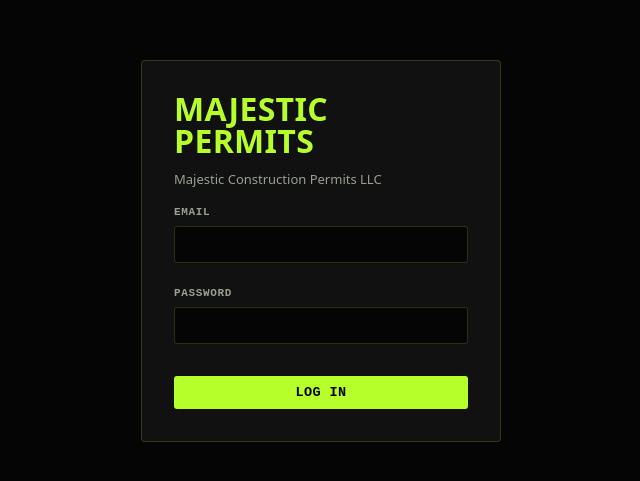
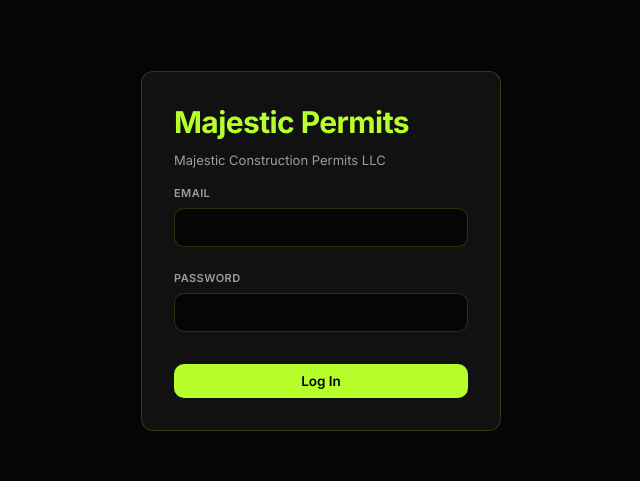
Before and after one commit to padavanoangelique-rgb/lead-generator, a Next.js app: page /login in a window 1280 px wide. Shown: the part 149-630 px from the top of the page, without its empty margins (319-959 px from the left). Built offline with nearby package versions, Linux system fonts and the light colour scheme; no server answers.

Commit message:
Use Inter on Lead Generator, Sales, and Finances like All Jobs.

```diff
--- a/app/globals.css
+++ b/app/globals.css
@@ -37,29 +37,29 @@ html[data-theme="light"] {
 * { box-sizing: border-box; }
 body {
   margin: 0;
-  font-family: 'IBM Plex Sans', system-ui, -apple-system, sans-serif;
-  font-size: 16px;
+  font-family: Inter, ui-sans-serif, system-ui, -apple-system, sans-serif;
+  font-size: 15px;
   background: var(--bg);
   color: var(--text);
   -webkit-font-smoothing: antialiased;
 }
 h1, h2, h3 {
-  font-family: 'Big Shoulders Display', system-ui, sans-serif;
-  font-weight: 800;
-  text-transform: uppercase;
-  letter-spacing: 0.01em;
-  line-height: 0.98;
+  font-family: Inter, ui-sans-serif, system-ui, sans-serif;
+  font-weight: 700;
+  text-transform: none;
+  letter-spacing: -0.02em;
+  line-height: 1.2;
 }
 button {
   cursor: pointer;
   border: none;
-  border-radius: 3px;
+  border-radius: 10px;
   padding: 9px 16px;
-  font-family: 'IBM Plex Mono', ui-monospace, monospace;
+  font-family: Inter, ui-sans-serif, system-ui, sans-serif;
   font-size: 13.5px;
   font-weight: 600;
-  letter-spacing: 0.03em;
-  text-transform: uppercase;
+  letter-spacing: 0;
+  text-transform: none;
   transition: transform 0.12s ease, background 0.12s ease, border-color 0.12s ease;
 }
 button:hover { transform: translateY(-1px); opacity: 0.92; }
@@ -84,17 +84,17 @@ header {
   border-bottom: 1px solid var(--border);
 }
 html[data-theme="dark"] header { background: #000; color: #fff; }
-header h1 { margin: 0; font-size: 20px; text-transform: uppercase; }
+header h1 { margin: 0; font-size: 18px; text-transform: none; font-weight: 700; }
 header h1 span { color: var(--gold); }
 header h1 small {
-  display: block; font-family: 'IBM Plex Mono', monospace; font-weight: 500;
-  font-size: 11px; letter-spacing: 0.1em; text-transform: uppercase; color: var(--text-muted); margin-top: 2px;
+  display: block; font-family: Inter, ui-sans-serif, system-ui, sans-serif; font-weight: 500;
+  font-size: 11px; letter-spacing: 0.04em; text-transform: uppercase; color: var(--text-muted); margin-top: 2px;
 }
 
 .top-nav { display: flex; align-items: center; gap: 6px; flex-wrap: wrap; }
 .top-nav a {
-  color: var(--text-muted); text-decoration: none; padding: 8px 14px; border-radius: 3px;
-  font-family: 'IBM Plex Mono', monospace; font-size: 13px; font-weight: 600; letter-spacing: 0.03em; text-transform: uppercase;
+  color: var(--text-muted); text-decoration: none; padding: 8px 14px; border-radius: 10px;
+  font-family: Inter, ui-sans-serif, system-ui, sans-serif; font-size: 13px; font-weight: 600; letter-spacing: 0; text-transform: none;
 }
 .top-nav a:hover { color: var(--text); background: var(--navy-light); }
 .top-nav a.active { color: #000; background: var(--gold); }
@@ -108,7 +108,7 @@ main { padding: 20px 24px 60px; max-width: 1200px; margin: 0 auto; }
 }
 .audience-tab {
   background: transparent; color: var(--text-muted); border: 1.5px solid transparent;
-  padding: 8px 14px; font-size: 12.5px; border-radius: 3px;
+  padding: 8px 14px; font-size: 13px; border-radius: 10px; text-transform: none;
 }
 .audience-tab:hover { color: var(--text); border-color: var(--border); }
 .audience-tab.active { background: var(--gold); color: #000; }
@@ -116,36 +116,36 @@ html[data-theme="light"] .audience-tab.active { color: #fff; }
 
 .stats-bar { display: grid; grid-template-columns: repeat(4, 1fr); gap: 12px; margin-bottom: 20px; }
 @media (max-width: 700px) { .stats-bar { grid-template-columns: 1fr 1fr; } }
-.stat { background: var(--card); border: 1px solid var(--border); border-radius: 4px; padding: 14px 16px; cursor: pointer; }
+.stat { background: var(--card); border: 1px solid var(--border); border-radius: 12px; padding: 14px 16px; cursor: pointer; }
 .stat:hover, .stat.active { border-color: var(--gold); }
-.stat .num { font-family: 'Big Shoulders Display', sans-serif; font-size: 30px; font-weight: 800; color: var(--gold); line-height: 1; }
-.stat .label { font-family: 'IBM Plex Mono', monospace; font-size: 11px; color: var(--text-muted); text-transform: uppercase; letter-spacing: 0.06em; margin-top: 4px; }
+.stat .num { font-family: Inter, ui-sans-serif, system-ui, sans-serif; font-size: 28px; font-weight: 700; color: var(--gold); line-height: 1; }
+.stat .label { font-family: Inter, ui-sans-serif, system-ui, sans-serif; font-size: 11px; color: var(--text-muted); text-transform: uppercase; letter-spacing: 0.04em; margin-top: 4px; }
 
-.panel { background: var(--card); border: 1px solid var(--border); border-radius: 4px; padding: 20px; margin-bottom: 18px; }
-.panel h2 { margin: 0 0 4px; font-size: 19px; color: var(--gold-light); }
+.panel { background: var(--card); border: 1px solid var(--border); border-radius: 12px; padding: 20px; margin-bottom: 18px; }
+.panel h2 { margin: 0 0 4px; font-size: 18px; color: var(--gold-light); }
 .panel .sub { color: var(--text-muted); font-size: 13.5px; margin: 0 0 16px; line-height: 1.55; }
 
 .grid-2 { display: grid; grid-template-columns: 1fr 1fr; gap: 0 16px; }
 @media (max-width: 700px) { .grid-2 { grid-template-columns: 1fr; } }
 
-label { display: block; font-family: 'IBM Plex Mono', monospace; font-size: 11px; color: var(--text-muted); margin-bottom: 4px; font-weight: 600; text-transform: uppercase; letter-spacing: 0.06em; }
+label { display: block; font-family: Inter, ui-sans-serif, system-ui, sans-serif; font-size: 11px; color: var(--text-muted); margin-bottom: 4px; font-weight: 600; text-transform: uppercase; letter-spacing: 0.04em; }
 input, select, textarea {
   width: 100%; background: var(--bg); border: 1px solid var(--border); color: var(--text);
-  padding: 9px 10px; border-radius: 3px; font-size: 15px; margin-bottom: 14px; font-family: 'IBM Plex Sans', inherit;
+  padding: 9px 10px; border-radius: 10px; font-size: 15px; margin-bottom: 14px; font-family: Inter, ui-sans-serif, system-ui, sans-serif;
 }
 input:focus, select:focus, textarea:focus { outline: none; border-color: var(--gold); }
 textarea { min-height: 64px; resize: vertical; }
 
 .row { display: flex; gap: 10px; align-items: center; flex-wrap: wrap; }
 
-table { width: 100%; border-collapse: collapse; font-size: 14.5px; }
+table { width: 100%; border-collapse: collapse; font-size: 14px; }
 th, td { text-align: left; padding: 9px 8px; border-bottom: 1px solid var(--border); }
-th { background: var(--bg); font-family: 'IBM Plex Mono', monospace; font-size: 10.5px; text-transform: uppercase; letter-spacing: 0.05em; color: var(--text-muted); }
+th { background: var(--bg); font-family: Inter, ui-sans-serif, system-ui, sans-serif; font-size: 11px; text-transform: uppercase; letter-spacing: 0.04em; color: var(--text-muted); font-weight: 600; }
 tr:hover td { background: var(--navy-light); }
 
 .badge {
-  display: inline-block; padding: 3px 9px; border-radius: 2px; font-family: 'IBM Plex Mono', monospace;
-  font-size: 11px; font-weight: 600; letter-spacing: 0.06em; text-transform: uppercase; white-space: nowrap;
+  display: inline-block; padding: 3px 9px; border-radius: 999px; font-family: Inter, ui-sans-serif, system-ui, sans-serif;
+  font-size: 11px; font-weight: 600; letter-spacing: 0.02em; text-transform: none; white-space: nowrap;
 }
 .badge.due { background: var(--due-bg); color: var(--due-text); }
 .badge.pending { background: var(--pending-bg); color: var(--pending-text); }
@@ -154,13 +154,13 @@ tr:hover td { background: var(--navy-light); }
 .badge.income { background: var(--sale-bg); color: var(--sale-text); }
 
 .upload-box {
-  border: 1.5px dashed var(--gold); border-radius: 4px; padding: 30px 16px; text-align: center; color: var(--gold-light);
+  border: 1.5px dashed var(--gold); border-radius: 12px; padding: 30px 16px; text-align: center; color: var(--gold-light);
   cursor: pointer; background: color-mix(in srgb, var(--gold) 6%, transparent); font-size: 14px; font-weight: 600;
 }
 .upload-box:hover, .upload-box.dragover { background: color-mix(in srgb, var(--gold) 12%, transparent); }
-.file-chip { display: inline-flex; align-items: center; gap: 8px; background: var(--bg); border: 1px solid var(--border); border-radius: 3px; padding: 8px 12px; font-size: 13px; margin-top: 12px; font-family: 'IBM Plex Mono', monospace; }
+.file-chip { display: inline-flex; align-items: center; gap: 8px; background: var(--bg); border: 1px solid var(--border); border-radius: 10px; padding: 8px 12px; font-size: 13px; margin-top: 12px; font-family: Inter, ui-sans-serif, system-ui, sans-serif; }
 
-.status-msg { font-size: 13.5px; margin-top: 10px; padding: 10px 12px; border-radius: 3px; font-weight: 500; border-left: 3px solid; }
+.status-msg { font-size: 13.5px; margin-top: 10px; padding: 10px 12px; border-radius: 10px; font-weight: 500; border-left: 3px solid; }
 .status-msg.ok { background: var(--sale-bg); color: var(--sale-text); border-color: var(--sale-text); }
 .status-msg.err { background: var(--due-bg); color: var(--due-text); border-color: var(--due-text); }
 .status-msg.info { background: color-mix(in srgb, var(--gold) 8%, transparent); color: var(--gold-light); border-color: var(--gold); }
@@ -168,23 +168,23 @@ tr:hover td { background: var(--navy-light); }
 .tag { font-size: 13px; color: var(--text-muted); }
 
 .modal-overlay { position: fixed; inset: 0; background: rgba(0, 0, 0, 0.78); display: flex; align-items: center; justify-content: center; z-index: 100; padding: 20px; }
-.modal { background: var(--card); border: 1px solid var(--border); border-radius: 4px; padding: 22px; width: 520px; max-width: 100%; max-height: 88vh; overflow-y: auto; }
+.modal { background: var(--card); border: 1px solid var(--border); border-radius: 12px; padding: 22px; width: 520px; max-width: 100%; max-height: 88vh; overflow-y: auto; }
 .modal h3 { margin-top: 0; color: var(--gold-light); }
 .modal-actions { display: flex; justify-content: flex-end; gap: 8px; margin-top: 16px; }
 
 .login-wrap { display: flex; align-items: center; justify-content: center; min-height: 100vh; background: var(--bg); }
-.login-card { background: var(--card); border: 1px solid var(--border); border-radius: 4px; padding: 32px; width: 360px; max-width: 92vw; }
+.login-card { background: var(--card); border: 1px solid var(--border); border-radius: 12px; padding: 32px; width: 360px; max-width: 92vw; }
 .login-card h1 { color: var(--gold); margin-top: 0; }
 .form-row { margin-bottom: 10px; display: flex; flex-direction: column; gap: 4px; }
 .form-row label { font-size: 11px; }
 
 .finance-summary { display: grid; grid-template-columns: repeat(3, 1fr); gap: 12px; margin-bottom: 20px; }
 @media (max-width: 700px) { .finance-summary { grid-template-columns: 1fr; } }
-.finance-summary .card { background: var(--card); border: 1px solid var(--border); border-radius: 4px; padding: 16px; }
+.finance-summary .card { background: var(--card); border: 1px solid var(--border); border-radius: 12px; padding: 16px; }
 .finance-summary .card.income .num { color: var(--sale-text); }
 .finance-summary .card.expense .num { color: var(--due-text); }
-.finance-summary .card .num { font-family: 'Big Shoulders Display', sans-serif; font-size: 26px; font-weight: 800; }
-.finance-summary .card .label { font-family: 'IBM Plex Mono', monospace; font-size: 11px; color: var(--text-muted); text-transform: uppercase; letter-spacing: 0.05em; margin-top: 4px; }
+.finance-summary .card .num { font-family: Inter, ui-sans-serif, system-ui, sans-serif; font-size: 26px; font-weight: 700; }
+.finance-summary .card .label { font-family: Inter, ui-sans-serif, system-ui, sans-serif; font-size: 11px; color: var(--text-muted); text-transform: uppercase; letter-spacing: 0.04em; margin-top: 4px; }
 
 @media print {
   header, .no-print { display: none !important; }
```
